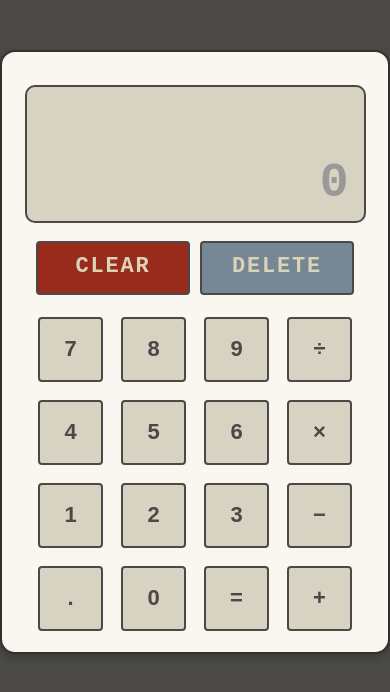
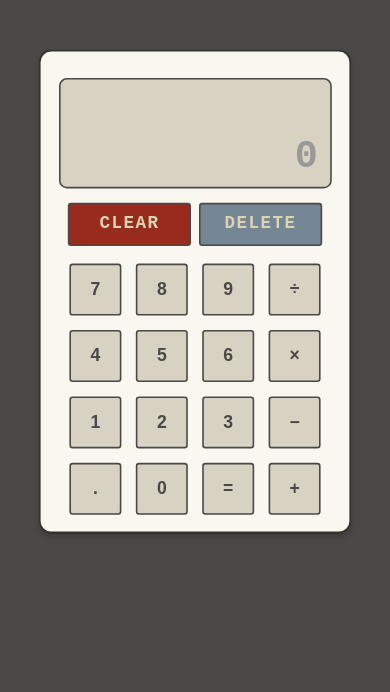
Before and after one commit to AniKrisn/calc, a plain HTML site: page index.html in a window 390 px wide. Drawn offline with Linux system fonts and the light colour scheme.

Commit message:
try for mobile res

```diff
--- a/style.css
+++ b/style.css
@@ -136,3 +136,11 @@ button {
 button:hover {
     background-color: #B7B7B7;
 }
+
+@media screen and (max-width: 480px) {
+    .container {
+        transform: scale(0.8);
+        transform-origin: top center;
+        margin-bottom: -120px;
+    }
+}
```
